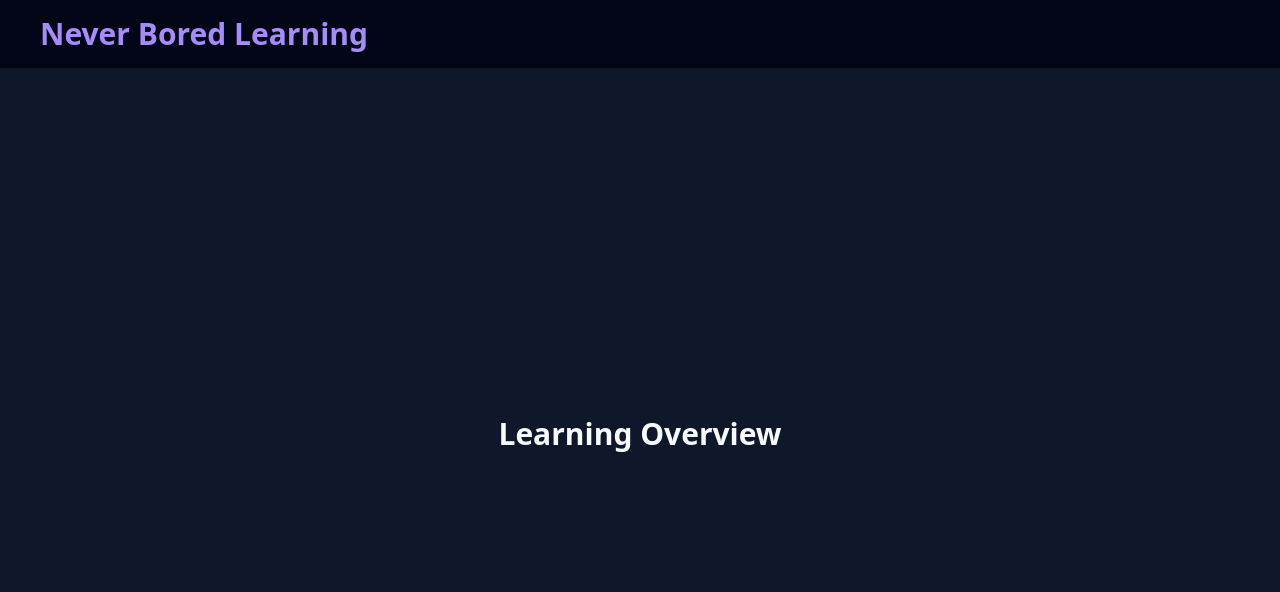
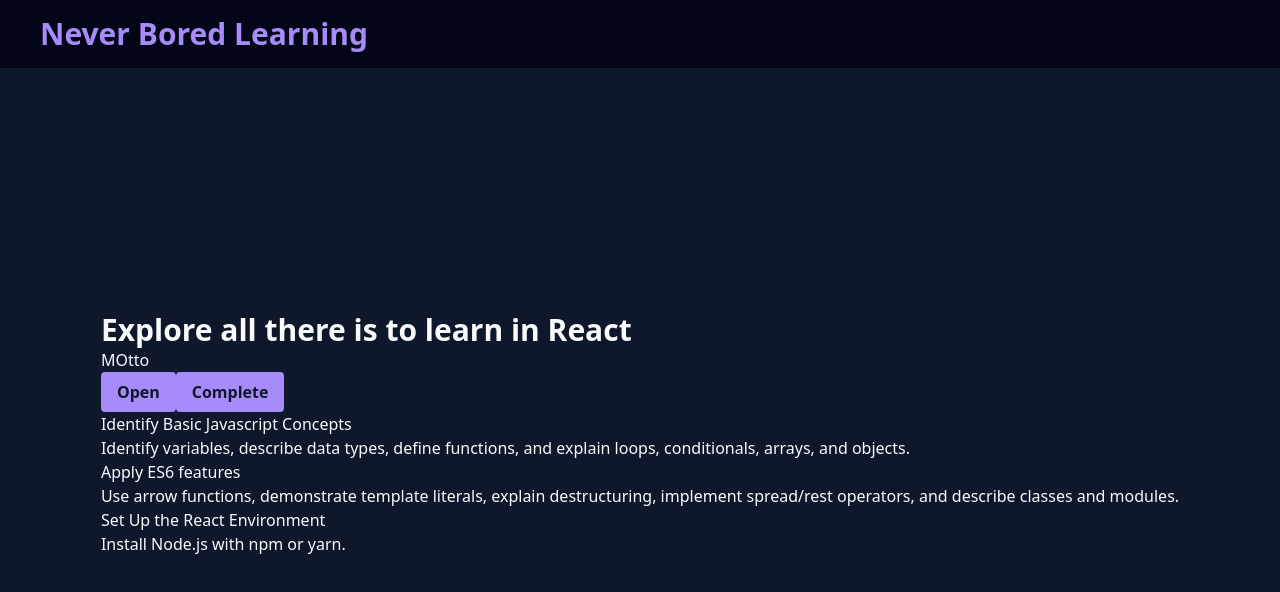
Before and after one commit to lcarvajal/never-bored-learning, a React (Vite) app: page /learning-overview in a window 1280 px wide. Shown: the top 592 px of the page. Built offline with nearby package versions, Linux system fonts and the light colour scheme; no server answers.

Commit message:
Create a layout for learning overview

```diff
--- a/src/pages/LandingPage.tsx
+++ b/src/pages/LandingPage.tsx
@@ -16,7 +16,7 @@ export default function LandingPage() {
 
     await delay(3000);
 
-    navigate('/sign-up');
+    navigate('sign-up/');
   }
 
   return (
--- a/src/pages/LearningOverviewPage.tsx
+++ b/src/pages/LearningOverviewPage.tsx
@@ -1,9 +1,47 @@
 
+
+const goals = [
+  {
+    id: 1,
+    goal: 'Identify Basic Javascript Concepts',
+    description: 'Identify variables, describe data types, define functions, and explain loops, conditionals, arrays, and objects.',
+  },
+  {
+    id: 2,
+    goal: 'Apply ES6 features',
+    description: 'Use arrow functions, demonstrate template literals, explain destructuring, implement spread/rest operators, and describe classes and modules.',
+  },
+  {
+    id: 3,
+    goal: 'Set Up the React Environment',
+    description: 'Install Node.js with npm or yarn.',
+  }
+]
 
 export default function LearningOverviewPage() {
   return (
-    <div className="learning-overview">
-      <h1>Learning Overview</h1>
+    <div className="flex flex-col grow gap-6">
+      <div className="border-slate-200 border-2 p-4 rounded-xl flex flex-col gap-4 mt-12">
+        <h1>Explore all there is to learn in React</h1>
+        <p>MOtto</p>
+        <div className="grid grid-cols-2 gap-4 w-60 ml-auto">
+          <button className="button-primary">Open</button>
+          <button className="button-primary">Complete</button>
+        </div>
+      </div>
+      <div className="flex flex-col gap-4 w-10/12 mx-auto">
+        {goals.map((goal) => (
+          <div key={goal.id} className="border-slate-200 border-2 p-4 rounded-xl flex flex-row gap-4">
+            <div className="flex flex-col grow">
+              <h2>{goal.goal}</h2>
+              <p>{goal.description}</p>
+            </div>
+            <div className="w-20 text-center">
+              {/* <button className="button-primary">Start</button> */}
+            </div>
+          </div>
+        ))}
+      </div>
     </div>
   )
 }
```
